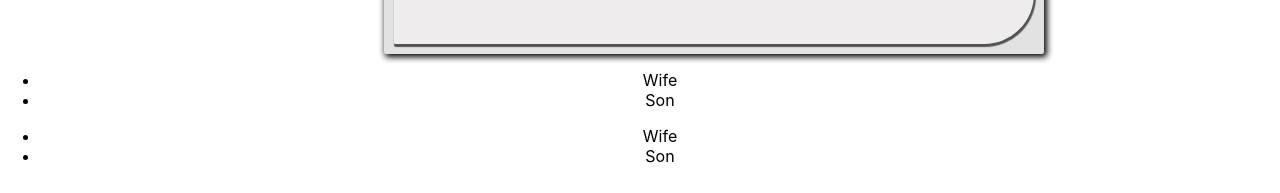
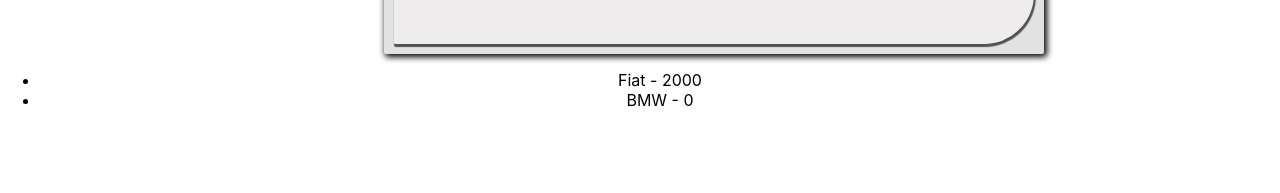
Before and after one commit to DanubiaM/react-course, a React (Create React App) app in the folder manager-app/: page / in a window 1280 px wide. Shown: the part 604-797 px from the top of the page. Built offline with nearby package versions, Linux system fonts and the light colour scheme.

Commit message:
learning about default e type props

```diff
--- a/manager-app/src/App.js
+++ b/manager-app/src/App.js
@@ -15,7 +15,7 @@
     <div className="App">
       <Card/>
       <Lista/>
-      <Lista/>
+
     </div>
   );
 }
--- a/manager-app/src/components/Item.js
+++ b/manager-app/src/components/Item.js
@@ -1,13 +1,27 @@
-function Item({value}){
+import PropsType from 'prop-types'
+
+
+function Item({marca, ano_lancamento}){
 
     return(
 
         <>
-            <li>{value}</li>
+            <li>{marca} - {ano_lancamento} </li>
         </>
     )
 
 
 }
 
+Item.PropsType={
+    marca: PropsType.string.isRequired,
+    ano_lancamento: PropsType.number.isRequired
+
+}
+
+Item.defaultProps ={
+    marca: "Empty",
+    ano_lancamento:0
+}
+
 export default Item
--- a/manager-app/src/components/Lista.js
+++ b/manager-app/src/components/Lista.js
@@ -6,8 +6,8 @@
         <>
 
            <ul>
-            <Item value="Wife"></Item>
-            <Item value="Son"></Item>
+            <Item marca="Fiat" ano_lancamento={2000}></Item>
+            <Item marca="BMW"></Item>
 
            </ul>
         </>
```
